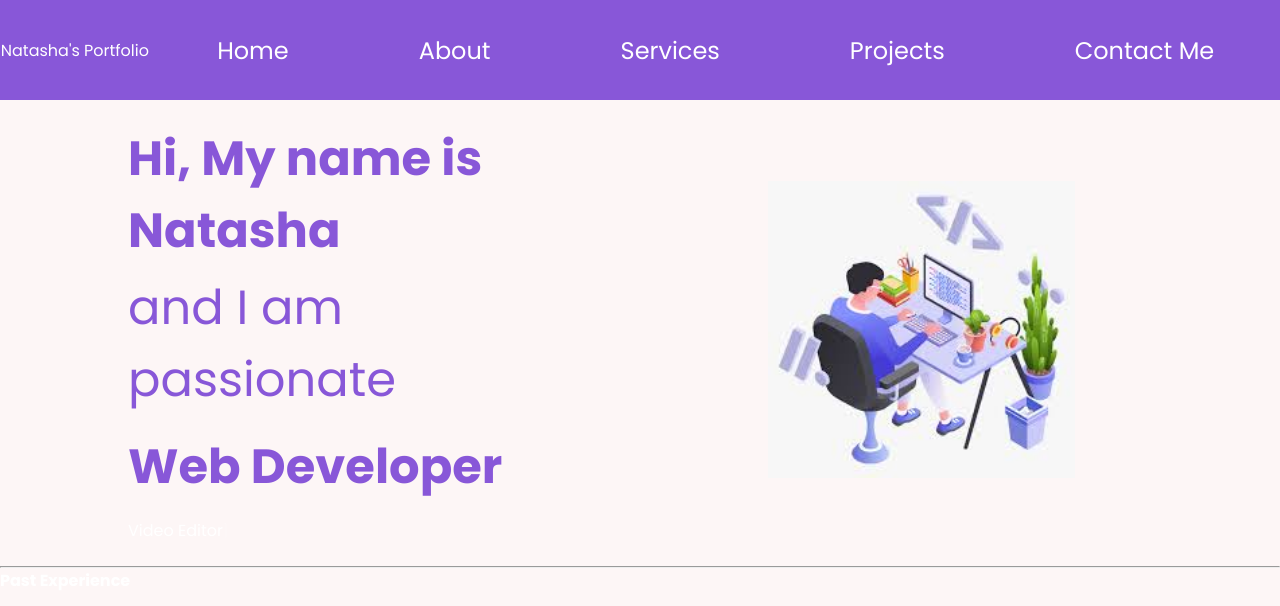
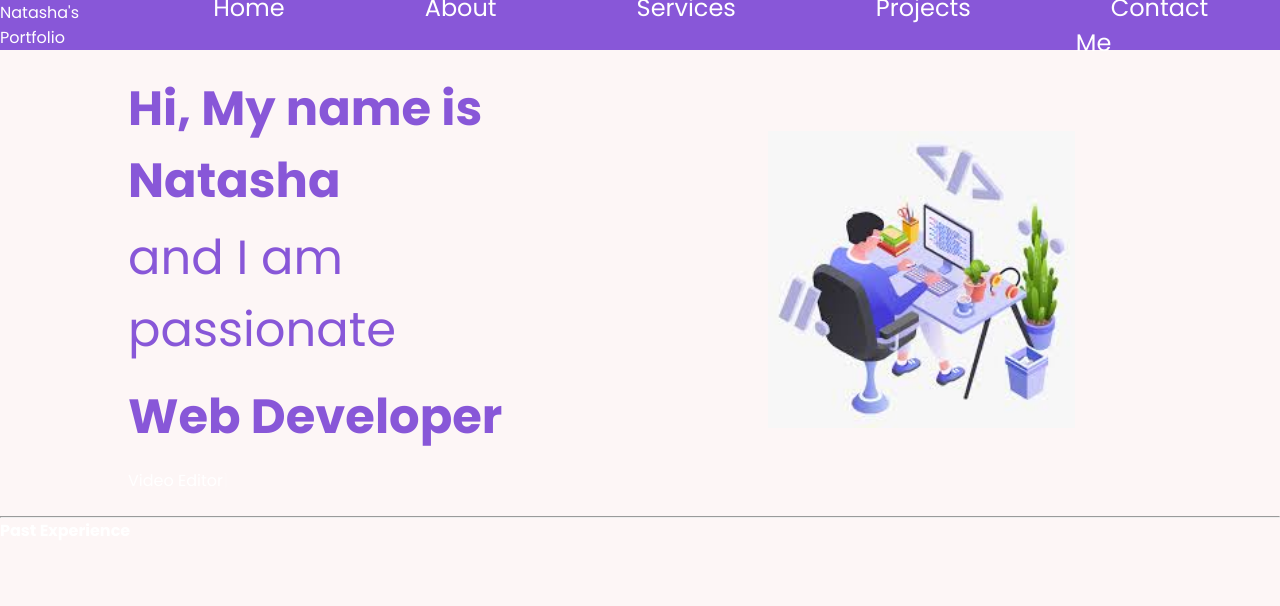
Before and after one commit to natasha3357/Natasha-Portfolio, a plain HTML site: page index.html in a window 1280 px wide. Drawn offline with nearby package versions, Linux system fonts and the light colour scheme.

```diff
--- a/index.html
+++ b/index.html
@@ -23,7 +23,7 @@ nav{
     display: flex;
     justify-content: space-around;
      align-items: center;
-     height: 100px;
+     height: 50px;
      background-color: rgb(136, 87, 216);
 }
 nav ul{
@@ -33,7 +33,7 @@ nav ul{
 }
 nav ul li a{
     text-decoration: none;
-    margin: 0 30px;
+    margin: 0 35px;
 }
 nav ul li a:hover{
     color: rgb(225, 225, 232);
```
